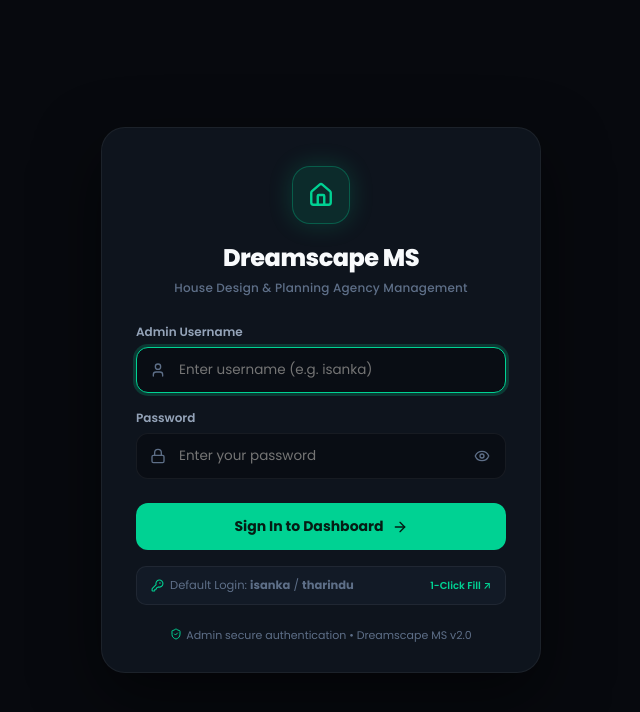
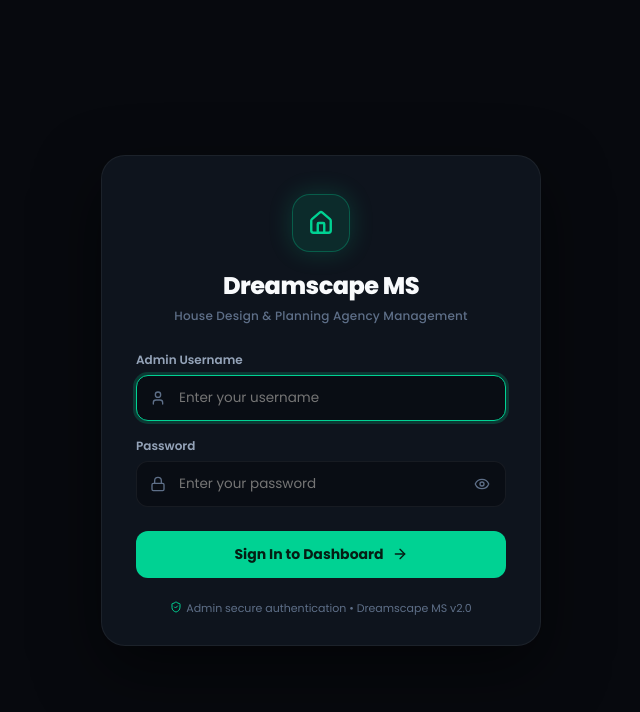
Before and after one commit to manee235/dreamscape-ms, a React (Vite) app: page / in a window 1280 px wide. Shown: the top 712 px of the page, without its empty margins (319-959 px from the left). Built offline with nearby package versions, Linux system fonts and the light colour scheme.

Commit message:
Update admin credentials to isanka.t, remove quick-fill button and username placeholder hint

```diff
--- a/src/components/Login.jsx
+++ b/src/components/Login.jsx
@@ -1,10 +1,10 @@
 import React, { useState } from 'react'
-import { Home, Lock, User, Eye, EyeOff, ArrowRight, ShieldCheck, AlertCircle, KeyRound } from 'lucide-react'
+import { Home, Lock, User, Eye, EyeOff, ArrowRight, ShieldCheck, AlertCircle } from 'lucide-react'
 import { supabase } from '../supabase'
 
 const DEFAULT_CREDENTIALS = {
-  username: 'isanka',
-  password: 'tharindu',
+  username: 'isanka.t',
+  password: 'thari@creation',
 }
 
 export default function Login({ onLogin }) {
@@ -63,12 +63,6 @@ export default function Login({ onLogin }) {
     }
   }
 
-  const fillQuickDemo = () => {
-    setUsername(DEFAULT_CREDENTIALS.username)
-    setPassword(DEFAULT_CREDENTIALS.password)
-    setError('')
-  }
-
   return (
     <div className="login-page">
       <div className="login-card">
@@ -102,7 +96,7 @@ export default function Login({ onLogin }) {
               <input
                 type="text"
                 className="login-input-field"
-                placeholder="Enter username (e.g. isanka)"
+                placeholder="Enter your username"
                 value={username}
                 onChange={(e) => setUsername(e.target.value)}
                 autoFocus
@@ -150,19 +144,6 @@ export default function Login({ onLogin }) {
           </button>
         </form>
 
-        {/* Quick Demo Credentials Autofill Pill */}
-        <div
-          className="login-quick-pill"
-          onClick={fillQuickDemo}
-          title="Click to automatically fill default credentials"
-        >
-          <div style={{ display: 'flex', alignItems: 'center', gap: 6 }}>
-            <KeyRound size={13} color="var(--primary)" />
-            <span>Default Login: <strong>isanka</strong> / <strong>tharindu</strong></span>
-          </div>
-          <span style={{ fontSize: 10, color: 'var(--primary)', fontWeight: 600 }}>1-Click Fill ↗</span>
-        </div>
-
         {/* Footer */}
         <div className="login-footer">
           <ShieldCheck size={12} style={{ display: 'inline', marginRight: 4, verticalAlign: -1, color: 'var(--primary)' }} />
```
